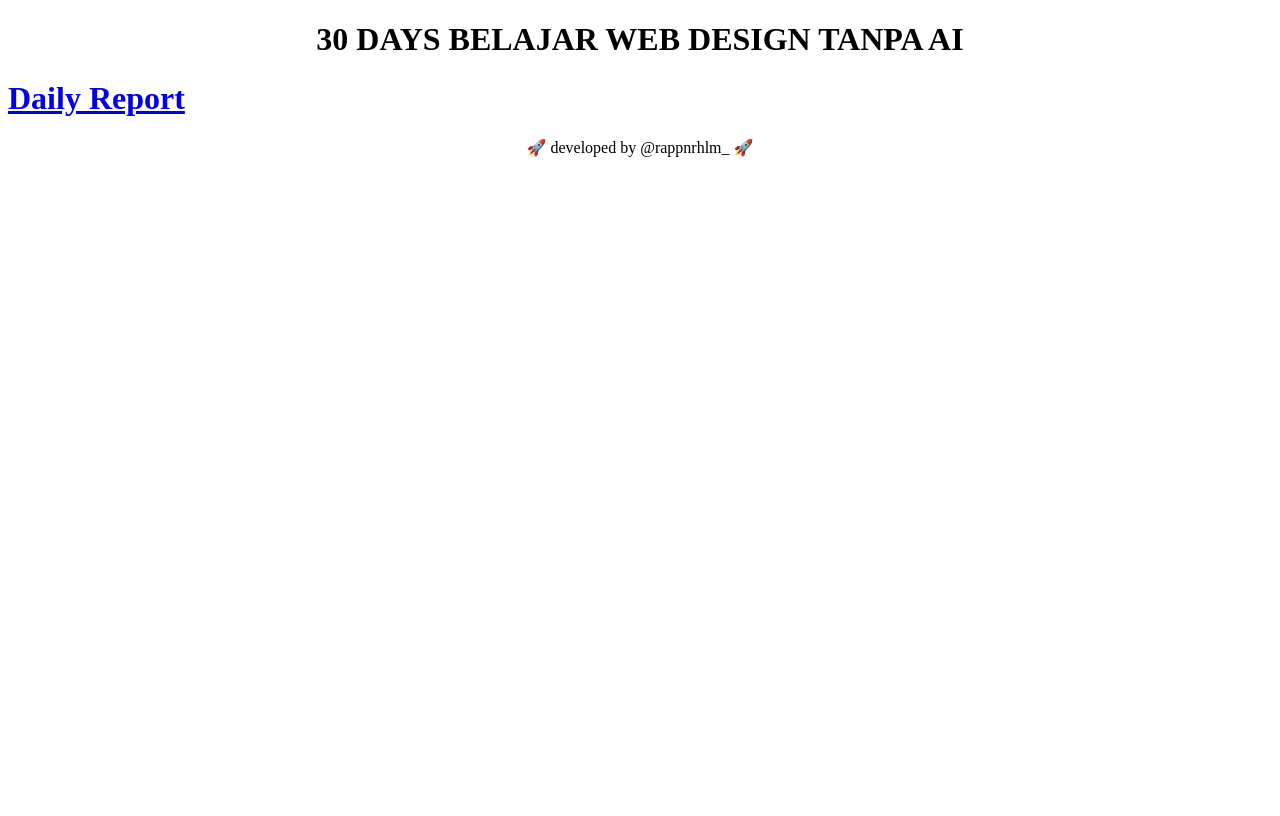
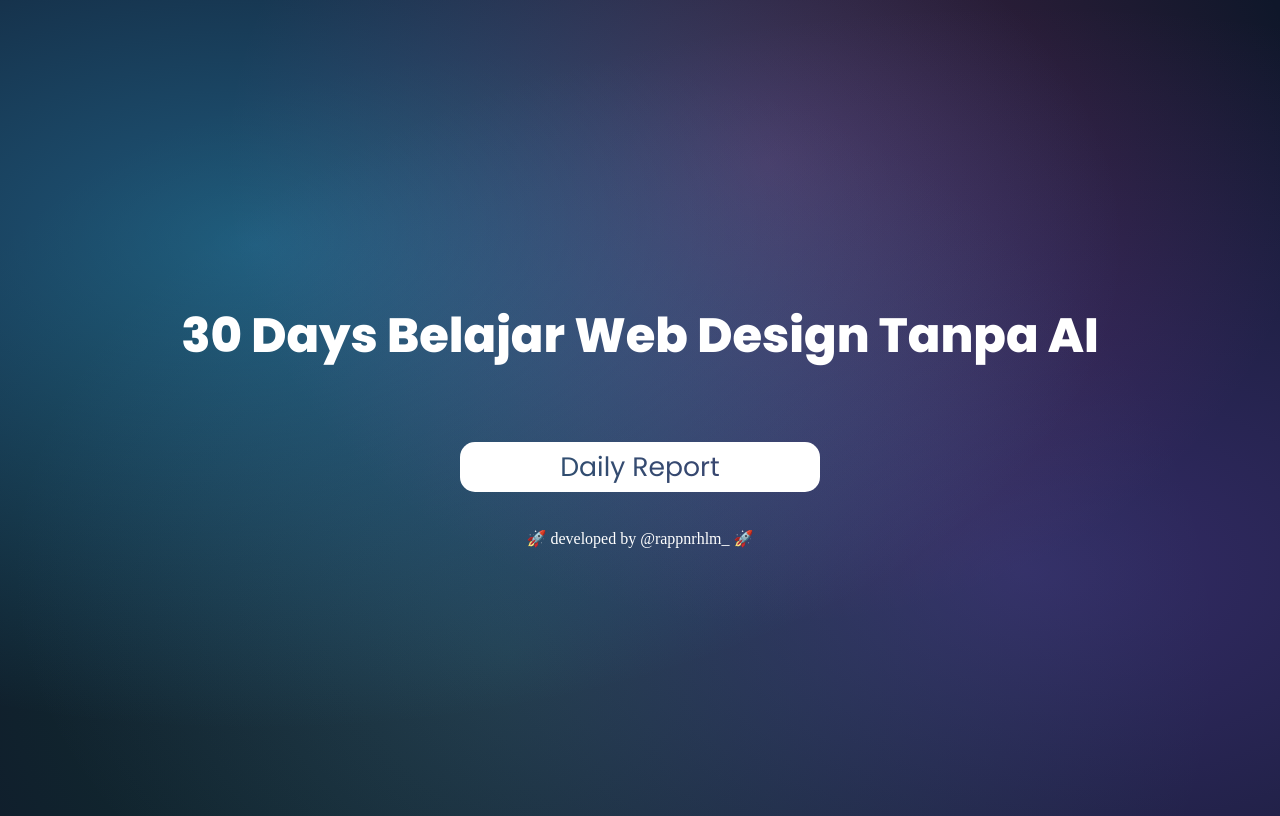
Before and after one commit to rappnrhlm/30-Day-Coding-Challenge, a plain HTML site: page index.html in a window 1280 px wide. Drawn offline with Linux system fonts and the light colour scheme; a web font is replaced by a local one.

Commit message:
Update css di bagian index.html

```diff
--- a/index.html
+++ b/index.html
@@ -4,18 +4,80 @@
     <meta charset="UTF-8">
     <meta name="viewport" content="width=device-width, initial-scale=1.0">
     <title>LearnWeb</title>
+    <link rel="preconnect" href="https://fonts.googleapis.com">
+    <link rel="preconnect" href="https://fonts.gstatic.com" crossorigin>
+    <link href="https://fonts.googleapis.com/css2?family=Alan+Sans:wght@300..900&family=Poppins:ital,wght@0,100;0,200;0,300;0,400;0,500;0,600;0,700;0,800;0,900;1,100;1,200;1,300;1,400;1,500;1,600;1,700;1,800;1,900&family=Roboto:ital,wdth,wght@0,75,100..900;1,75,100..900&display=swap" rel="stylesheet">
+
+<style>
+
+    body{
+        min-height: 100vh;
+        display: flex;
+        flex-direction: column;
+        justify-content: center;
+        background:
+        radial-gradient(ellipse at 20% 30%, rgba(56, 189, 248, 0.4) 0%, transparent 60%),
+        radial-gradient(ellipse at 80% 70%, rgba(139, 92, 246, 0.3) 0%, transparent 70%),
+        radial-gradient(ellipse at 60% 20%, rgba(236, 72, 153, 0.25) 0%, transparent 50%),
+        radial-gradient(ellipse at 40% 80%, rgba(34, 197, 94, 0.2) 0%, transparent 65%);
+        background-color: #0f172a;
+    }
+
+    header{
+        font-family: "Poppins", sans-serif;
+        font-weight: 800;
+        font-style: normal;
+        font-size: xxx-large;
+        color: white;
+    }
+
+    .dailyreport {
+        text-align: center;
+    }
+    .dailyreport a{
+        display: inline-block;
+        text-align: center;
+        font-family: Poppins, sans-serif;
+        font-weight: 400;
+        background: white;
+        border-radius: 15px;
+        padding-left: 100px;
+        padding-right: 100px;
+        padding-top: 5px;
+        padding-bottom: 5px;
+        text-decoration: none;
+        box-shadow: 1px 5px 10px rgba(0, 0, 0, 0.50);
+        color: black;
+        font-size: smaller;
+        transition: transform 0.2s;
+        mix-blend-mode: screen;
+    }
+    .dailyreport a:hover {
+        font-weight: bold;
+        transform: translateY(-6px);
+        box-shadow: 1px 10px 10px rgb(0, 0, 0, 0.35);
+    }
+
+
+    footer {
+        /* margin-top: auto; */
+        text-align: center;
+    }
+
+</style>
+
 </head>
 <body>
     <header>
-        <h1 style="text-align: center;">30 DAYS BELAJAR WEB DESIGN TANPA AI
+        <p style="text-align: center;">30 Days Belajar Web Design Tanpa AI</b>
     </header>
 
     <main>
-        <h1><a href="dailyreport.html">Daily Report</a>
+        <h1 class="dailyreport"><a href="dailyreport.html">Daily Report</a>
     </main>
 
-<footer style="text-align: center;">
-    <p>🚀 developed by @rappnrhlm_ 🚀</p>
+<footer>
+    <p style="color: white;">🚀 developed by @rappnrhlm_ 🚀</p>
 </footer>
 
 </body>
```
